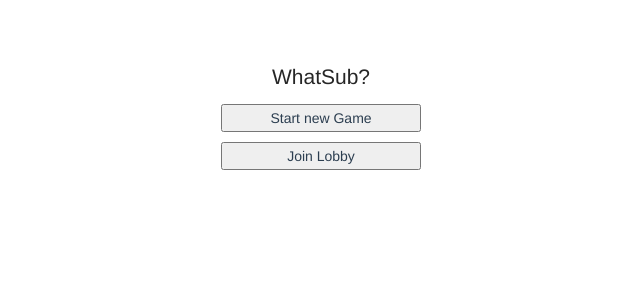
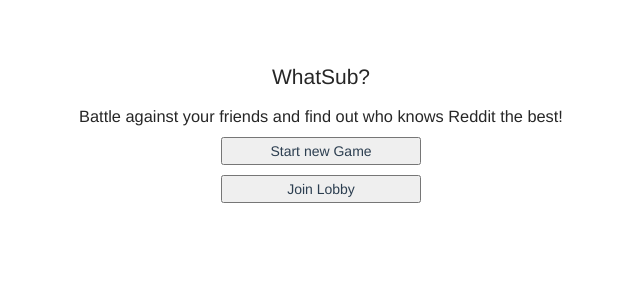
Before and after one commit to da-coda/whatsub, a Vue app in the folder web/: page / in a window 1280 px wide. Shown: the top 300 px of the page, without its empty margins (319-959 px from the left). Built offline with nearby package versions, Linux system fonts and the light colour scheme.

Commit message:
Start game fetches new UUID from worker

```diff
--- a/package.json
+++ b/package.json
@@ -1,6 +1,8 @@
 {
   "dependencies": {
+    "axios": "^0.21.1",
     "eslint": "^7.20.0",
-    "eslint-plugin-vue": "^7.6.0"
+    "eslint-plugin-vue": "^7.6.0",
+    "vue-axios": "^3.2.4"
   }
 }
--- a/web/src/main.js
+++ b/web/src/main.js
@@ -3,10 +3,13 @@
 import { ElButton, ElContainer, ElHeader, ElMain, ElFooter, ElRow, ElCol, ElMessageBox } from 'element-plus'
 import router from './router'
 import store from './store'
+import axios from 'axios'
+import VueAxios from 'vue-axios'
 
 const app = createApp(App)
-app.use(store)
+app.use(store) // TODO replace with react if possible
 app.use(router)
+app.use(VueAxios, axios)
 
 app.use(ElButton)
   .use(ElContainer)
--- a/web/src/store/index.js
+++ b/web/src/store/index.js
@@ -2,8 +2,12 @@
 
 export default createStore({
   state: {
+    gameId: null
   },
   mutations: {
+    setGameId (state, gameId) {
+      state.gameId = gameId
+    }
   },
   actions: {
   },
--- a/web/src/views/NewGame.vue
+++ b/web/src/views/NewGame.vue
@@ -1,7 +1,13 @@
 <template>
   <el-container>
     <h1>WhatSub?</h1>
-    <button type="button" @click="$router.push('/startGame')">Join Lobby</button>
+    <el-main />
+    <button
+      type="button"
+      @click="$router.push('/startGame')"
+    >
+      Create a new Game
+    </button>
   </el-container>
 </template>
 <script>
--- a/web/src/views/StartScreen.vue
+++ b/web/src/views/StartScreen.vue
@@ -1,29 +1,30 @@
 <template>
   <el-container>
-    <el-header>
+    <el-header height="120px">
       <h1>WhatSub?</h1>
+      <h3>Battle against your friends and find out who knows Reddit the best!</h3>
     </el-header>
     <el-main>
       <el-row>
         <el-col>
-          <button
-            type="button"
+          <el-button
+            type="primary"
             style="width: 200px"
-            @click="$router.push('/newGame')"
+            @click="getNewGameUUID"
           >
             Start new Game
-          </button>
+          </el-button>
         </el-col>
       </el-row>
       <el-row>
         <el-col>
-          <button
-            type="button"
+          <el-button
+            type="success"
             style="width: 200px; margin-top: 10px"
             @click="enterGameCode"
           >
             Join Lobby
-          </button>
+          </el-button>
         </el-col>
       </el-row>
     </el-main>
@@ -51,6 +52,12 @@
         })
       }
       )
+    },
+    getNewGameUUID () {
+      this.$http.get('/game/create').then((response) => {
+        this.$store.commit('setGameId', response.data.Payload.UUID)
+        console.log(response.data)
+      })
     }
   }
 }
```
Also changed, not shown: 1 other file (tests, documents, lock files or other folders).
